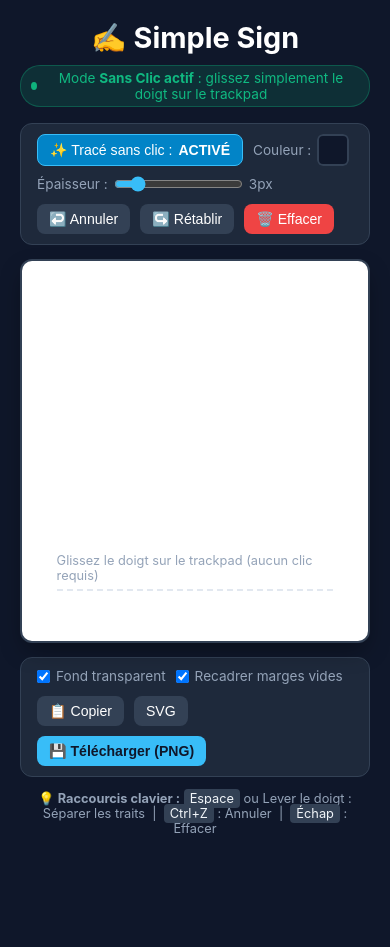
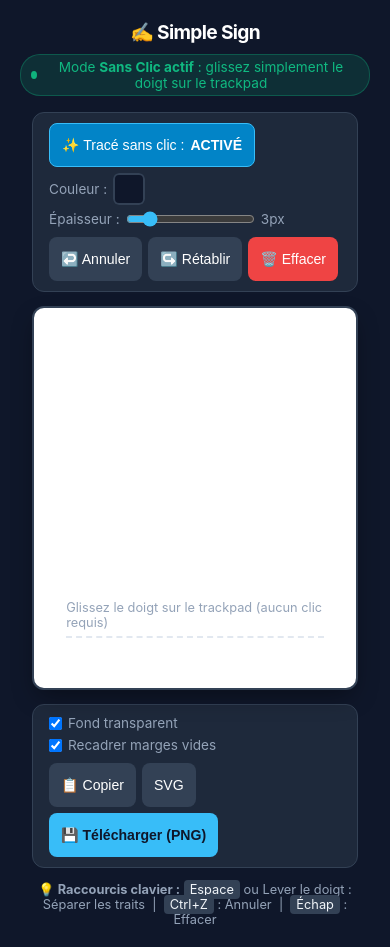
Before and after one commit to je-tu-il/Simple_Sign, a plain HTML site: page index.html in a window 390 px wide. Before the commit the page ends 856 px from the top, so only its background shows below. Drawn offline with Linux system fonts and the light colour scheme.

Commit message:
chore(sync): auto-sync workspace update [2026-11-24 15:49]

```diff
--- a/index.html
+++ b/index.html
@@ -231,6 +231,18 @@
       50% { opacity: 1; }
       100% { opacity: 0.4; }
     }
+
+header { gap: .75rem; flex-wrap: wrap; }
+header h1 { font-size: clamp(1.2rem, 4vw, 1.8rem); letter-spacing: -.035em; }
+.toolbar { flex-wrap: wrap; gap: .625rem; }
+.tool-group { flex-wrap: wrap; gap: .375rem; }
+.toolbar .btn { min-height: 44px; }
+.btn:focus-visible, input:focus-visible { outline: 2px solid #90b8ff; outline-offset: 3px; }
+@media (max-width: 520px) {
+  .container { padding-inline: .75rem; }
+  .shortcuts-bar { flex-wrap: wrap; gap: .5rem; }
+}
+
   </style>
 </head>
 <body>
```
